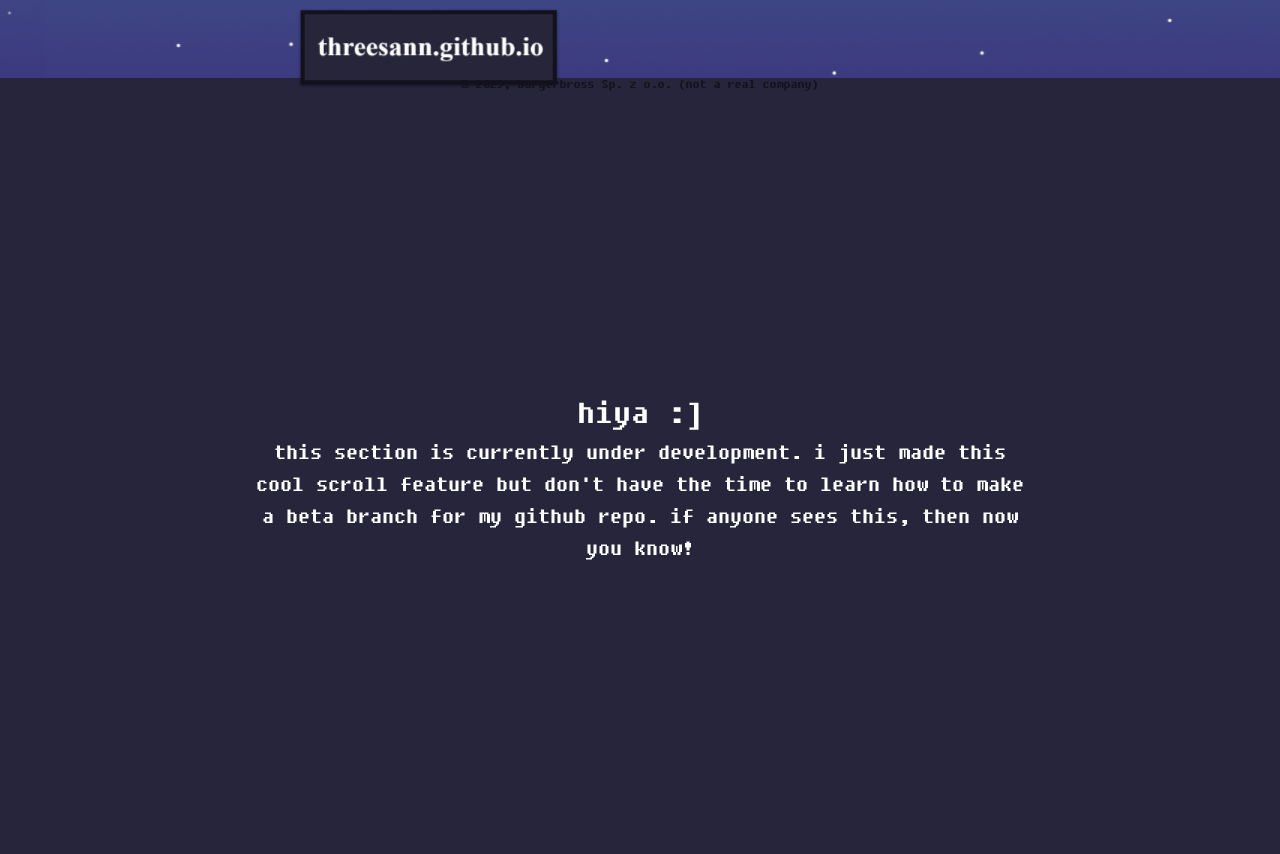
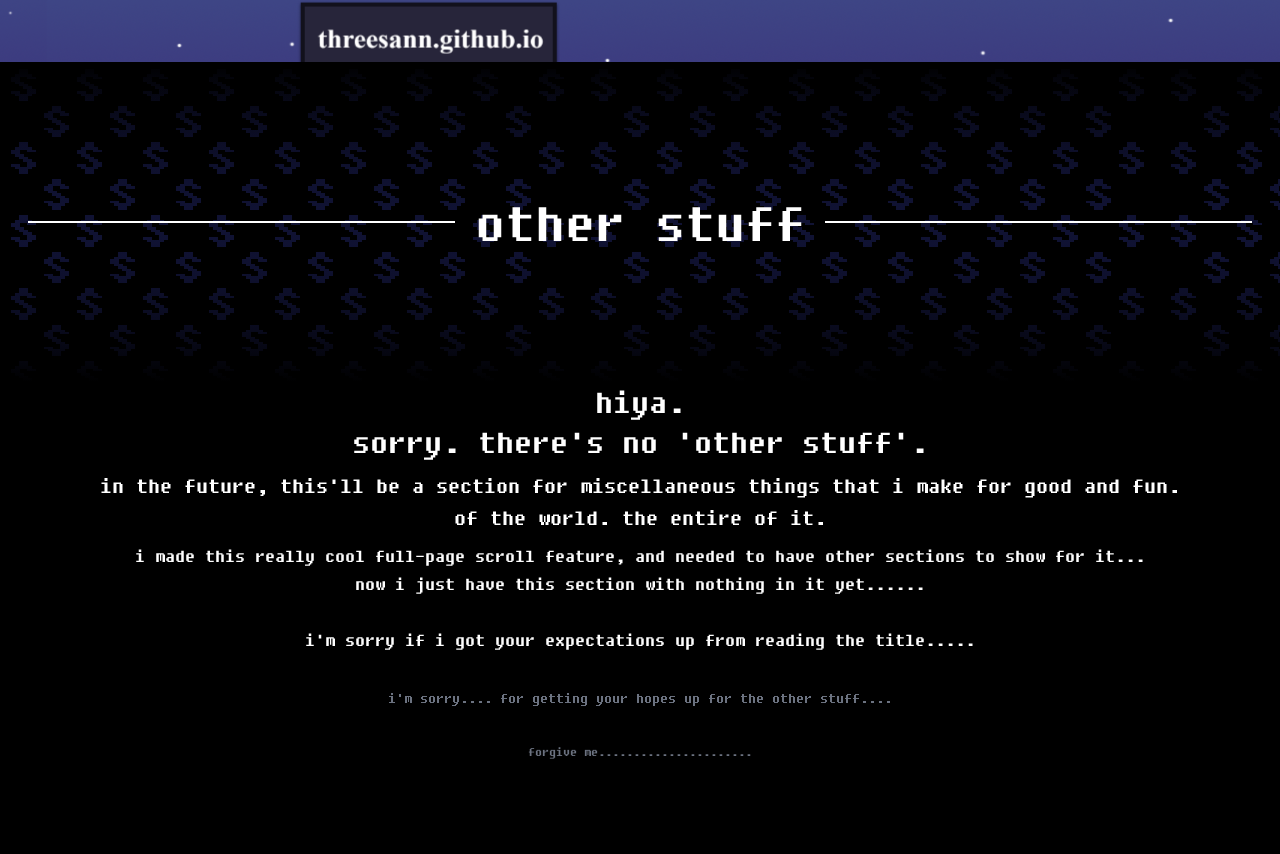
Before and after one commit to threesann/threesan-react, a Next.js app: page / in a window 1280 px wide. Shown: the part 706-1560 px from the top of the page. Built offline with nearby package versions, Linux system fonts and the light colour scheme.

Commit message:
made a full-page scroll that actually works for more than 2 sections

```diff
--- a/src/app/(homepage)/page.tsx
+++ b/src/app/(homepage)/page.tsx
@@ -23,38 +23,39 @@ export default function Home() {
         });
 
         // scroll handling
-        const sections = [
-            document.querySelector('.section1'),
-            document.querySelector('.section2'),
-        ]
-        const prevScrollY = {current : 0}
+        const sections: HTMLElement[] =  Array.from(document.querySelectorAll('.section')) as HTMLElement[]; // sections in code automatically added
+
         let currentSection = 0;
+        let isScrolling = false;
 
-        const handleScroll = () => {
-            const currentScrollY = window.scrollY;
-            if (currentScrollY > prevScrollY.current) {
-                console.log('Scrolling down');
+        const handleScroll = (event: WheelEvent) => {
+            if (isScrolling) return;
+
+            isScrolling = true;
+            const delta = event.deltaY;
+
+            if (delta > 0) {
+                console.log('scrolling down')
                 currentSection = Math.min(currentSection + 1, sections.length - 1);
-                sections[currentSection]?.scrollIntoView({ behavior: 'smooth', block: 'start' });
             } else {
-                console.log('Scrolling up');
+                console.log('scrolling up')
                 currentSection = Math.max(currentSection - 1, 0);
-                sections[currentSection]?.scrollIntoView({ behavior: 'smooth', block: 'start' });
             }
-            prevScrollY.current = currentScrollY;
+
+            sections[currentSection].scrollIntoView({ behavior: 'smooth', block: 'start' });
+
+            // delay to prevent multiple scrolls
+            setTimeout(() => {
+                isScrolling = false;
+            }, 390); // ran some tests; 390ms is the average time it takes scrollIntoView to scroll 100vh. it's a little janky, but it works, as they'll all be screen height
         };
 
-        window.addEventListener('scroll', handleScroll);
+        window.addEventListener('wheel', handleScroll);
 
         return () => {
-            window.removeEventListener('scroll', handleScroll);
+            window.removeEventListener('wheel', handleScroll);
         };
-
-
     }, []);
-
-
-
 
 
     function rotateElement({ event, element }: RotateElementParams) { // event represents mouse movement, element is the element to rotate
@@ -73,9 +74,9 @@ export default function Home() {
     }
 
     return (
-        <div className='flex flex-col'>
+        <div className='w-full h-fit'>
         {/* section 1 */}
-        <div className="section1 w-full h-[98vh] bg-nighttime animate-backgroundMove">
+        <div className="section h-[96vh] w-full bg-nighttime animate-backgroundMove">
             <div className="flex items-center justify-center h-full md:w-1/5 w-4/5 m-auto">
 
                 {/* change number in style of container div to change no. of elements in circle - other settings such as radius/space between elements are in globals.css */}
@@ -157,12 +158,25 @@ export default function Home() {
             <p className='absolute bottom-0 w-full text-center text-theme-border text-sm'>© 2025, burgerbross Sp. z o.o. (not a real company)</p>
         </div>
         {/* section 2 */}
-        <div className='section2 w-full h-screen bg-theme-background'>
+        <div className='section w-full h-screen bg-black'>
+            <div className='flex flex-col h-full w-full'>
+                <div className='flex flex-row gap-5 items-center justify-center text-center h-2/5 w-full banner-style'>
+                    <div className='bg-white h-[2px] w-1/3' />
+                    <p className='text-6xl'>other stuff</p>
+                    <div className='bg-white h-[2px] w-1/3' />
+                </div>
+                <div className='flex flex-col gap-2 justify-center text-center'>
+                    <p className='text-4xl'>hiya.<br />sorry. there's no 'other stuff'.</p>
+                    <p className='text-2xl'>in the future, this'll be a section for miscellaneous things that i make for good and fun.<br />of the world. the entire of it.</p>
+                    <p className='text-xl'>i made this really cool full-page scroll feature, and needed to have other sections to show for it...<br />now i just have this section with nothing in it yet......<br /><br />i'm sorry if i got your expectations up from reading the title.....</p>
+                    <p className='text-md text-gray-500'><br />i'm sorry.... for getting your hopes up for the other stuff....<br /><br /></p>
+                    <p className='text-sm text-gray-500'>forgive me......................</p>
+                </div>
+            </div>
+        </div>
+        <div className='section w-full h-screen bg-theme-background'>
             <div className='flex flex-col items-center justify-center w-3/5 h-full m-auto text-center gap-1'>
-                <p className='text-4xl'>hiya :]</p>
-                <p className='text-2xl'>this section is currently under development. i just made this cool scroll feature but don't have the time to learn how to make a beta branch for my github repo.
-                    if anyone sees this, then now you know!
-                </p>
+                <p className='text-4xl'>SURPRISE! section 3 :O</p>
             </div>
         </div>
         </div>
--- a/src/app/globals.css
+++ b/src/app/globals.css
@@ -101,3 +101,13 @@ body {
     filter: blur(1px); /* adds a slight blur to the shadow */
   }
 }
+
+/* temp banner style */
+.banner-style {
+  background-image:
+    linear-gradient(to bottom, transparent, black),
+    linear-gradient(to top, transparent, black),
+    url('/section2-banner-temp.png');
+  background-repeat: repeat;
+  position: relative;
+}
```
Also changed, not shown: public/section2-banner-temp.png (added).
